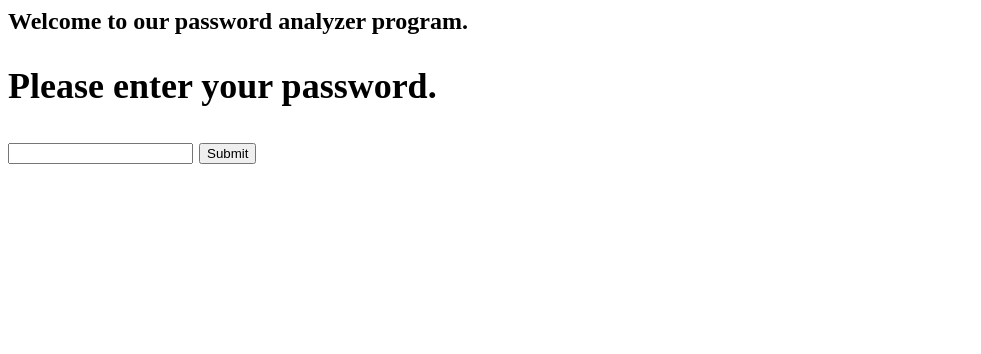
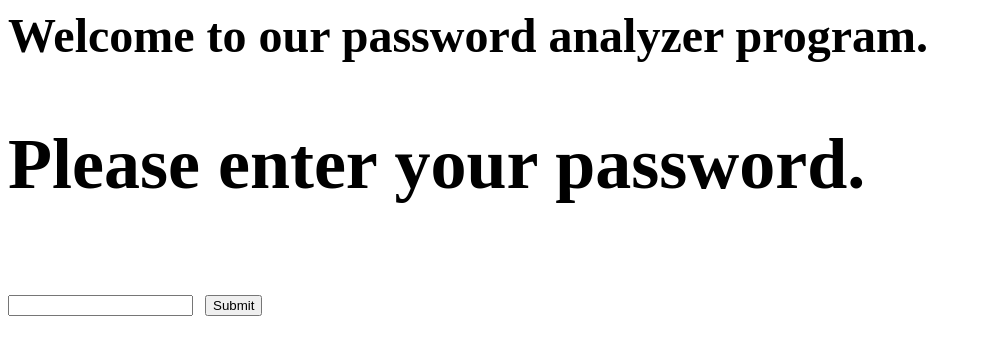
Before and after one commit to kisalisa/password-analyzer, a plain HTML site: page index.html in a window 1280 px wide. Shown: the whole page, without its empty margins (0-981 px from the left). Drawn offline with Linux system fonts and the light colour scheme.

Commit message:
font sizes modded

```diff
--- a/index.html
+++ b/index.html
@@ -4,8 +4,8 @@
 <title>Password Analyzer</title>
 </head>
 
-<h1><font size=5>Welcome to our password analyzer program.<br></h1>
-<h2>Please enter your password.<br></h2>
+<h1><font size=10>Welcome to our password analyzer program.</h1>
+<h2>Please enter your password.</h2>
 
 <form>
 	<input type="text">
```
Also changed, not shown: 1 other file.
